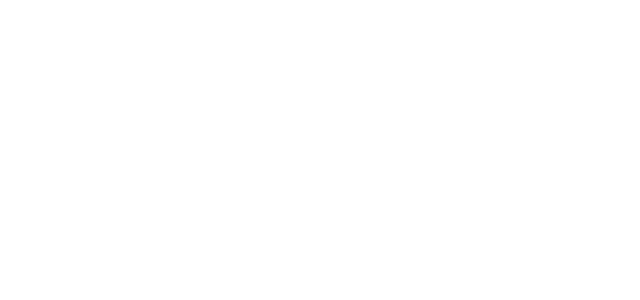
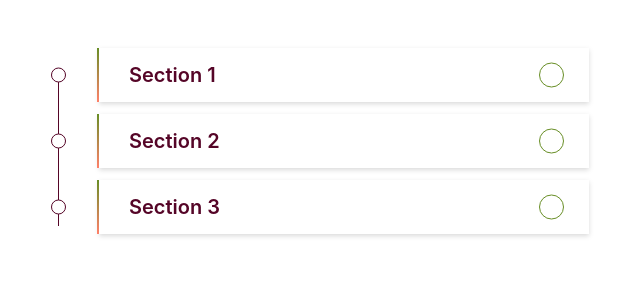
Before and after one commit to Vansh2204/RECIPESHARING-WEBAPP-FRONTEND, a React (Create React App) app: page /settings in a window 1280 px wide. Before the commit this address had no page. Shown: the top 300 px of the page, without its empty margins (36-676 px from the left). Built offline with nearby package versions, Linux system fonts and the light colour scheme.

Commit message:
Settings page

```diff
--- a/public/index.html
+++ b/public/index.html
@@ -25,6 +25,9 @@
   <link rel="stylesheet" href="https://stackpath.bootstrapcdn.com/bootstrap/4.4.1/css/bootstrap.min.css"
     integrity="sha384-Vkoo8x4CGsO3+Hhxv8T/Q5PaXtkKtu6ug5TOeNV6gBiFeWPGFN9MuhOf23Q9Ifjh" crossorigin="anonymous" />
   <link rel="stylesheet" href="https://cdn.jsdelivr.net/npm/bootstrap-icons@1.3.0/font/bootstrap-icons.css">
+  <script src="https://cdn.jsdelivr.net/npm/jquery@3.7.1/dist/jquery.slim.min.js"></script>
+  <script src="https://cdn.jsdelivr.net/npm/popper.js@1.16.1/dist/umd/popper.min.js"></script>
+  <script src="https://cdn.jsdelivr.net/npm/bootstrap@4.6.2/dist/js/bootstrap.bundle.min.js"></script>
   <title>React App</title>
 </head>
 
--- a/src/App.css
+++ b/src/App.css
@@ -41,9 +41,15 @@
 .container-sidebar {
   position: absolute;
   display: flex;
-  width: 35vh;
+  width: 45vh;
   height: 90vh;
 
+
+}
+.container-rightsidebar{
+  display: flex;
+  width: 50vh;
+  height: 90vh;
 
 }
 
@@ -76,8 +82,8 @@
 }
 
 .content{
-  width: 100vh;
-  margin-left: 20%;
+  width: 80vh;
+  margin-left: 25%;
   height: 50vh;
   border-radius: 10px;
   top: 10px;
--- /dev/null
+++ b/src/Components/Offcanvas.js
@@ -0,0 +1,12 @@
+import React from "react"
+import { Outlet } from "react-router-dom"
+
+export function Offcanvas() {
+    return (
+        <>
+           <div class="offcanvas offcanvas-bottom" id="offcan">Canavas</div>
+           <Outlet/>
+
+        </>
+    )
+}
--- a/src/Components/Right_Sidebar.js
+++ b/src/Components/Right_Sidebar.js
@@ -1,14 +1,24 @@
-import React from "react"
-import { Link, Outlet } from "react-router-dom";
+import React, { useEffect, useState } from "react"
+import { Link, Outlet, useParams } from "react-router-dom";
 
 export function Right_Sidebar(){
+    let params = useParams();
+    const [item,setitem] = useState({});
+
+    useEffect(() => {
+        fetch("http://localhost:3300/posts/" + params.id, { method: "GET" })
+            .then((res) => { return res.json(); })
+            .then((res) => { setitem(res) })
+    }, []);
+
+
     return (
         <>
-        <div className="card container-rightsidebar float-right ml-5">
-                <div className="card border border-dark" style={{width:"fit-content"}}>
-                    <h1 class="">Right Sidebar</h1>
+        <div className="card container-rightsidebar float-right col-6 ">
+            <div>
+                <h1>{item.RecipeProcess}</h1>
+            </div>
                 </div>
-            </div>
         <Outlet/>
         </>
     )
--- /dev/null
+++ b/src/Components/Settings.css
@@ -0,0 +1,85 @@
+a:hover,a:focus{
+    text-decoration: none;
+    outline: none;
+}
+#accordion:before{
+    content: "";
+    width: 1px;
+    height: 80%;
+    background: #550527;
+    position: absolute;
+    top: 20px;
+    left: 24px;
+    bottom: 20px;
+}
+#accordion .panel{
+    border: none;
+    border-radius: 0;
+    box-shadow: 0 2px 5px rgba(0, 0, 0, 0.15);
+    margin: 0 0 12px 50px;
+    position: relative;
+}
+#accordion .panel:before{
+    content: "";
+    width: 2px;
+    height: 100%;
+    background: linear-gradient(to bottom, #688e26 0%,#ff816a 100%);
+    position: absolute;
+    top: 0;
+    left: -2px;
+}
+#accordion .panel-heading{
+    padding: 0;
+    background: #fff;
+    position: relative;
+}
+#accordion .panel-heading:before{
+    content: "";
+    width: 15px;
+    height: 15px;
+    border-radius: 50px;
+    background: #fff;
+    border: 1px solid #550527;
+    position: absolute;
+    top: 50%;
+    left: -48px;
+    transform: translateY(-50%);
+}
+#accordion .panel-title a{
+    display: block;
+    padding: 15px 55px 15px 30px;
+    font-size: 20px;
+    font-weight: 600;
+    color: #550527;
+    border: none;
+    margin: 0;
+    position: relative;
+}
+#accordion .panel-title a:before,
+#accordion .panel-title a.collapsed:before{
+    content: "\f068";
+    font-family: "Font Awesome 5 Free";
+    font-weight: 900;
+    width: 25px;
+    height: 25px;
+    line-height: 25px;
+    border-radius: 50%;
+    font-size: 15px;
+    font-weight: normal;
+    color: #688e26;
+    text-align: center;
+    border: 1px solid #688e26;
+    position: absolute;
+    top: 50%;
+    right: 25px;
+    transform: translateY(-50%);
+    transition: all 0.5s ease 0s;
+}
+#accordion .panel-title a.collapsed:before{ content: "\f067"; }
+#accordion .panel-body{
+    padding: 0 30px 15px;
+    border: none;
+    font-size: 14px;
+    color: #305275;
+    line-height: 28px;
+}
--- /dev/null
+++ b/src/Components/Settings.js
@@ -0,0 +1,60 @@
+import React from "react";
+import './Settings.css'
+
+export function Settings() {
+    return (
+        <>
+            <div class="container mt-5">
+                <div class="row">
+                    <div class="col-md-6">
+                        <div class="panel-group" id="accordion" role="tablist" aria-multiselectable="true">
+                            <div class="panel panel-default">
+                                <div class="panel-heading" role="tab" id="headingOne">
+                                    <h4 class="panel-title">
+                                        <a role="button" data-toggle="collapse" data-parent="#accordion" href="#collapseOne" aria-expanded="true" aria-controls="collapseOne">
+                                            Section 1
+                                        </a>
+                                    </h4>
+                                </div>
+                                <div id="collapseOne" class="panel-collapse collapse in" role="tabpanel" aria-labelledby="headingOne">
+                                    <div class="panel-body">
+                                        <p>Lorem ipsum dolor sit amet, consectetur adipiscing elit. Praesent nisl lorem, dictum id pellentesque at, vestibulum ut arcu. Curabitur erat libero, egestas eu tincidunt ac, rutrum ac justo. Vivamus condimentum laoreet lectus, blandit posuere tortor aliquam vitae. Curabitur molestie eros. </p>
+                                    </div>
+                                </div>
+                            </div>
+                            <div class="panel panel-default">
+                                <div class="panel-heading" role="tab" id="headingTwo">
+                                    <h4 class="panel-title">
+                                        <a class="collapsed" role="button" data-toggle="collapse" data-parent="#accordion" href="#collapseTwo" aria-expanded="false" aria-controls="collapseTwo">
+                                            Section 2
+                                        </a>
+                                    </h4>
+                                </div>
+                                <div id="collapseTwo" class="panel-collapse collapse" role="tabpanel" aria-labelledby="headingTwo">
+                                    <div class="panel-body">
+                                        <p>Lorem ipsum dolor sit amet, consectetur adipiscing elit. Praesent nisl lorem, dictum id pellentesque at, vestibulum ut arcu. Curabitur erat libero, egestas eu tincidunt ac, rutrum ac justo. Vivamus condimentum laoreet lectus, blandit posuere tortor aliquam vitae. Curabitur molestie eros. </p>
+                                    </div>
+                                </div>
+                            </div>
+                            <div class="panel panel-default">
+                                <div class="panel-heading" role="tab" id="headingThree">
+                                    <h4 class="panel-title">
+                                        <a class="collapsed" role="button" data-toggle="collapse" data-parent="#accordion" href="#collapseThree" aria-expanded="false" aria-controls="collapseThree">
+                                            Section 3
+                                        </a>
+                                    </h4>
+                                </div>
+                                <div id="collapseThree" class="panel-collapse collapse" role="tabpanel" aria-labelledby="headingThree">
+                                    <div class="panel-body">
+                                        <p>Lorem ipsum dolor sit amet, consectetur adipiscing elit. Praesent nisl lorem, dictum id pellentesque at, vestibulum ut arcu. Curabitur erat libero, egestas eu tincidunt ac, rutrum ac justo. Vivamus condimentum laoreet lectus, blandit posuere tortor aliquam vitae. Curabitur molestie eros. </p>
+                                    </div>
+                                </div>
+                            </div>
+                        </div>
+                    </div>
+                </div>
+            </div>
+
+        </>
+    )
+}
--- a/src/index.css
+++ b/src/index.css
@@ -17,6 +17,8 @@
 .card-image-top {
   border-radius: 60px;
 }
+
+
 
 .background {
   /* background-color:#F0E68C; */
@@ -251,7 +253,7 @@
 .postbutton {
   position: fixed;
   bottom: 2%;
-  right: 22%;
+  right: 30%;
   height: 7%;
   width: 9%;
   color: rgb(163, 100, 44);
--- a/src/index.js
+++ b/src/index.js
@@ -16,6 +16,8 @@
 import { Categories } from './Components/Categories';
 import { Postbutton } from './Components/Postbutton';
 import { Navbar } from './Components/Navbar';
+import { Offcanvas } from './Components/Offcanvas';
+import { Settings } from './Components/Settings';
 
 const root = ReactDOM.createRoot(document.getElementById('root'));
 
@@ -43,11 +45,12 @@
             <Route path='/recipes' element={<Postbutton />}>
               <Route path='/recipes' element={<Content />}></Route>
             </Route>
-            <Route path='/recipe/:id' element={<Description />}></Route>
-          </Route>
+            </Route>
           </Route>
           <Route path='/profile' element={<Profile />}></Route>
           <Route path='/categories' element={<Categories />}></Route>
+          <Route path='/settings' element={<Settings/>}></Route>
+
         </Routes>
         {/* </Left_Sidebar> */}
       </BrowserRouter>
```
Also changed, not shown: src/Components/Content.js (+14 -24 lines), src/Components/Left_Sidebar.js (+6 -2 lines), src/Components/PostModal.js (+29 -28 lines).
